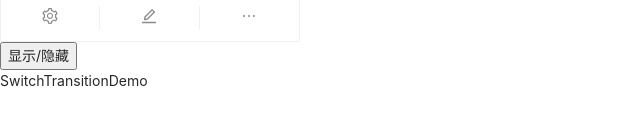
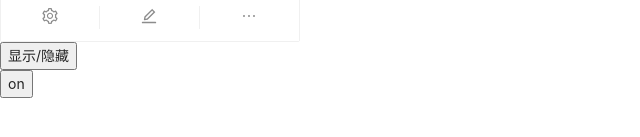
Before and after one commit to leeqiangzi/react-transition-group, a React (Create React App) app in the folder react-transition-group/: page / in a window 1280 px wide. Shown: the part 327-464 px from the top of the page, without its empty margins (0-640 px from the left). Built offline with nearby package versions, Linux system fonts and the light colour scheme.

Commit message:
SwitchTransition的使用

```diff
--- /dev/null
+++ b/react-transition-group/src/transition/SwitchTransition.css
@@ -0,0 +1,23 @@
+/*进入*/
+.btn-enter {
+    opacity: 0;
+    transform: translateX(100%);
+}
+
+.btn-enter-active {
+    opacity: 1;
+    transform: translateX(0);
+    transition: opacity 1000ms, transform 1000ms;
+}
+
+/*退出*/
+.btn-exit {
+    opacity: 1;
+    transform: translateX(0%);
+}
+
+.btn-exit-active {
+    opacity: 0;
+    transform: translateX(-100%);
+    transition: opacity 1000ms, transform 1000ms;
+}
--- a/react-transition-group/src/transition/SwitchTransitionDemo.js
+++ b/react-transition-group/src/transition/SwitchTransitionDemo.js
@@ -1,11 +1,31 @@
 import React, {PureComponent} from 'react';
-import PropTypes from 'prop-types';
+import {CSSTransition, SwitchTransition} from "react-transition-group";
+import SwitchTransitionCSS from './SwitchTransition.css'
 
 class SwitchTransitionDemo extends PureComponent {
+    constructor(props) {
+        super(props);
+
+        this.state = {
+            isOn: true,
+        }
+    }
+
     render() {
+        const {isOn = true} = this.state;
         return (
             <div>
-                SwitchTransitionDemo
+                <SwitchTransition mode={'out-in'}>
+                    {/*in-out  out-in */}
+                    <CSSTransition key={isOn ? 'on' : 'off'}
+                                   classNames={'btn'}
+                                   timeout={1000}
+                    >
+                        <button onClick={e => this.setState({isOn: !isOn})}>
+                            {isOn ? 'on' : 'off'}
+                        </button>
+                    </CSSTransition>
+                </SwitchTransition>
             </div>
         );
     }
```
